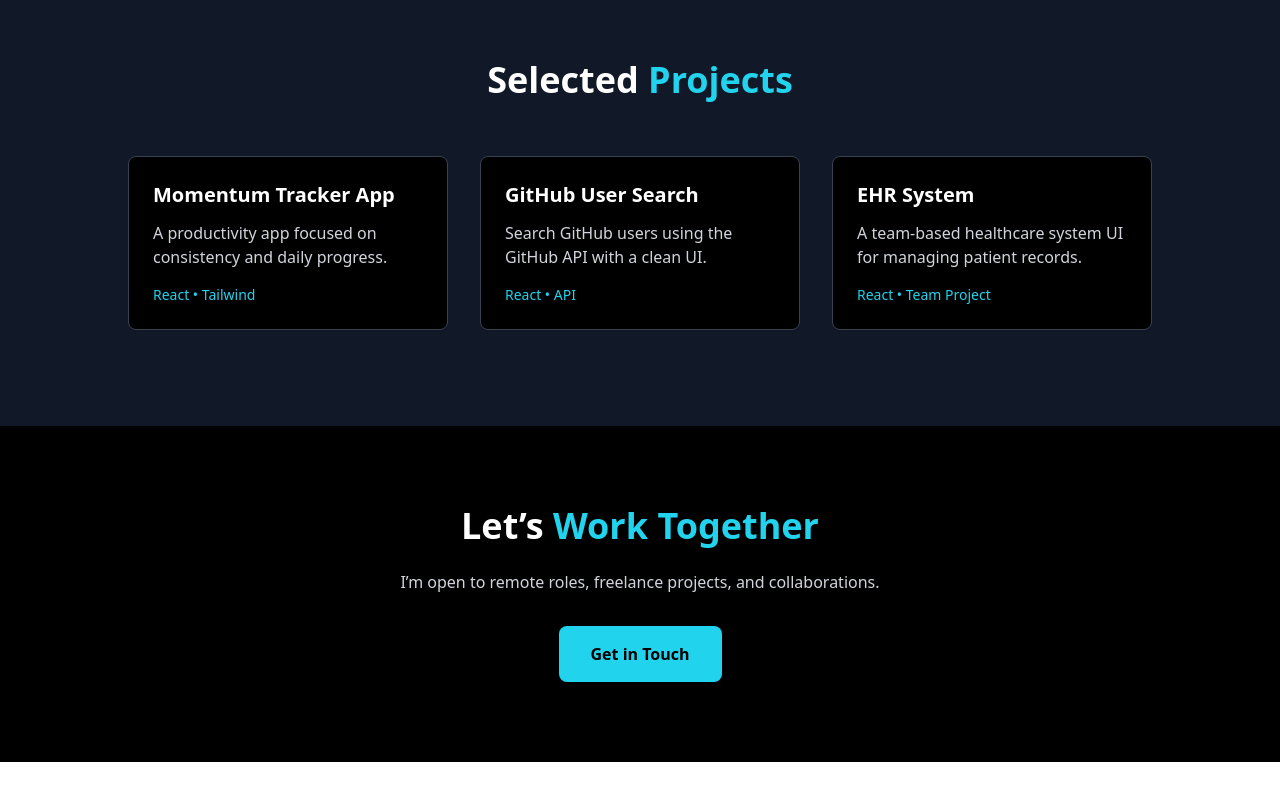
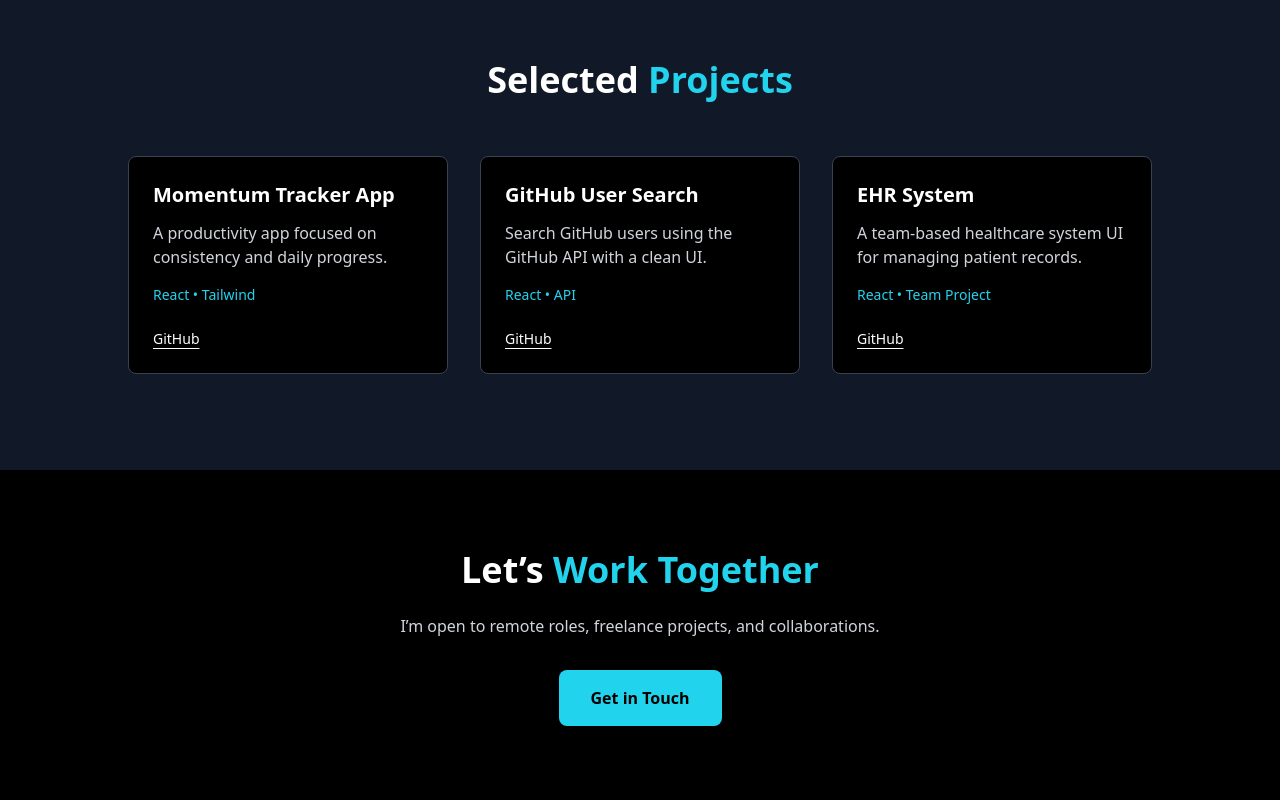
Before and after one commit to fittechjoy/joy-portfolio, a React (Vite) app: page / in a window 1280 px wide. Shown: the part 836-1636 px from the top of the page. Before the commit the page ends 1598 px from the top, so only its background shows below. Built offline with nearby package versions, Linux system fonts and the light colour scheme.

Commit message:
Add GitHub and live links to projects

```diff
--- a/src/App.jsx
+++ b/src/App.jsx
@@ -44,19 +44,26 @@ function App() {
   title="Momentum Tracker App"
   description="A productivity app focused on consistency and daily progress."
   tech="React • Tailwind"
+  github="https://github.com/fittechjoy/momentum-tracker"
+  live=""
 />
 
 <ProjectCard
   title="GitHub User Search"
   description="Search GitHub users using the GitHub API with a clean UI."
   tech="React • API"
+  github="https://github.com/fittechjoy/github-user-search"
+  live=""
 />
 
 <ProjectCard
   title="EHR System"
   description="A team-based healthcare system UI for managing patient records."
   tech="React • Team Project"
+  github="https://github.com/fittechjoy/your-ehr-repo"
+  live=""
 />
+
         </div>
       </section>
 
@@ -71,7 +78,7 @@ function App() {
         </p>
 
         <a
-          href="mailto:your-email@example.com"
+          href="mailto:kiama01joy@gmail.com"
           className="inline-block px-8 py-4 bg-cyan-400 text-black font-semibold rounded-lg hover:bg-cyan-300 transition"
         >
           Get in Touch
@@ -82,14 +89,45 @@ function App() {
   );
 }
 
-function ProjectCard({ title, description, tech }) {
+function ProjectCard({ title, description, tech, github, live }) {
   return (
     <div className="bg-black border border-gray-700 rounded-lg p-6 hover:border-cyan-400 hover:-translate-y-1 transition">
       <h3 className="text-xl font-semibold mb-3">{title}</h3>
-      <p className="text-gray-300 mb-4">{description}</p>
-      <p className="text-cyan-400 text-sm">{tech}</p>
+
+      <p className="text-gray-300 mb-4">
+        {description}
+      </p>
+
+      <p className="text-cyan-400 text-sm mb-6">
+        {tech}
+      </p>
+
+      <div className="flex gap-4 text-sm">
+        {github && (
+          <a
+            href={github}
+            target="_blank"
+            rel="noopener noreferrer"
+            className="text-white hover:text-cyan-400 transition underline underline-offset-4"
+          >
+            GitHub
+          </a>
+        )}
+
+        {live && (
+          <a
+            href={live}
+            target="_blank"
+            rel="noopener noreferrer"
+            className="text-white hover:text-cyan-400 transition underline underline-offset-4"
+          >
+            Live Demo
+          </a>
+        )}
+      </div>
     </div>
   );
 }
 
+
 export default App;
```
Lines whose indentation alone changed are shown as unchanged.
